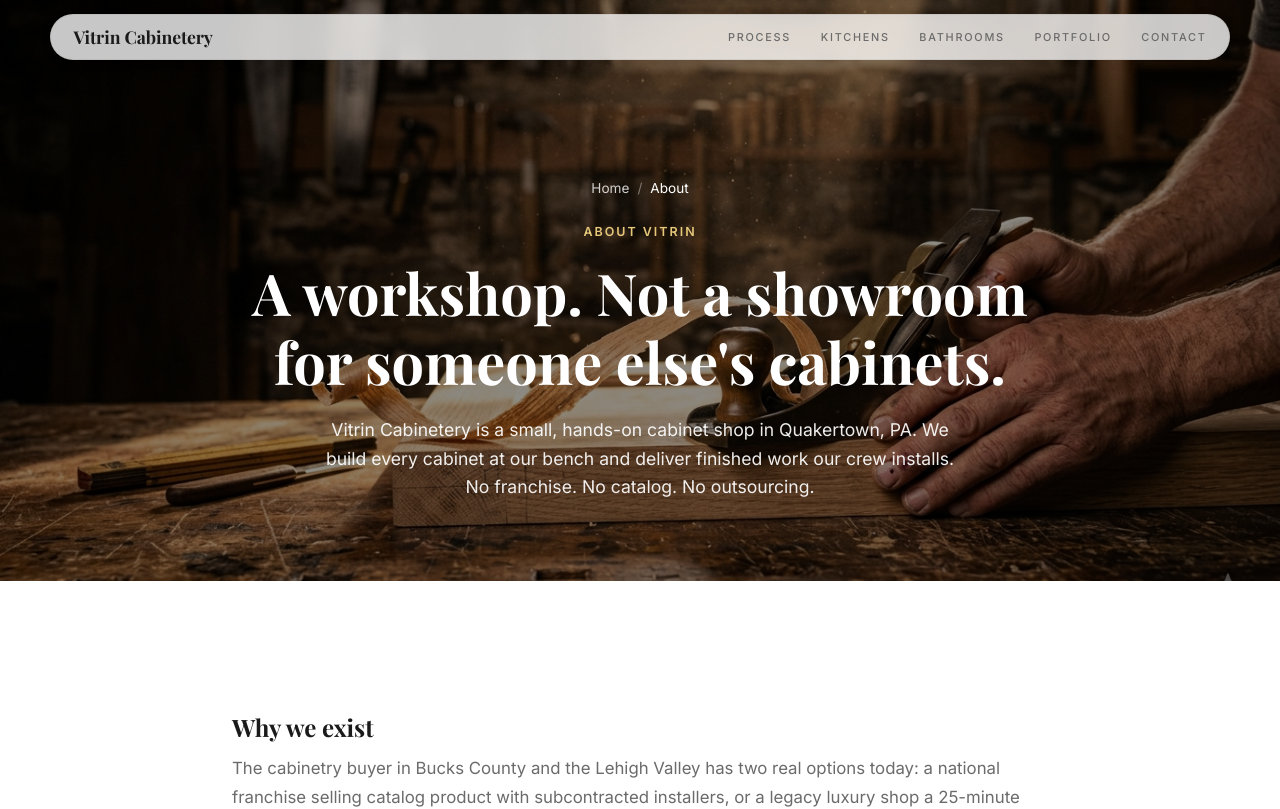
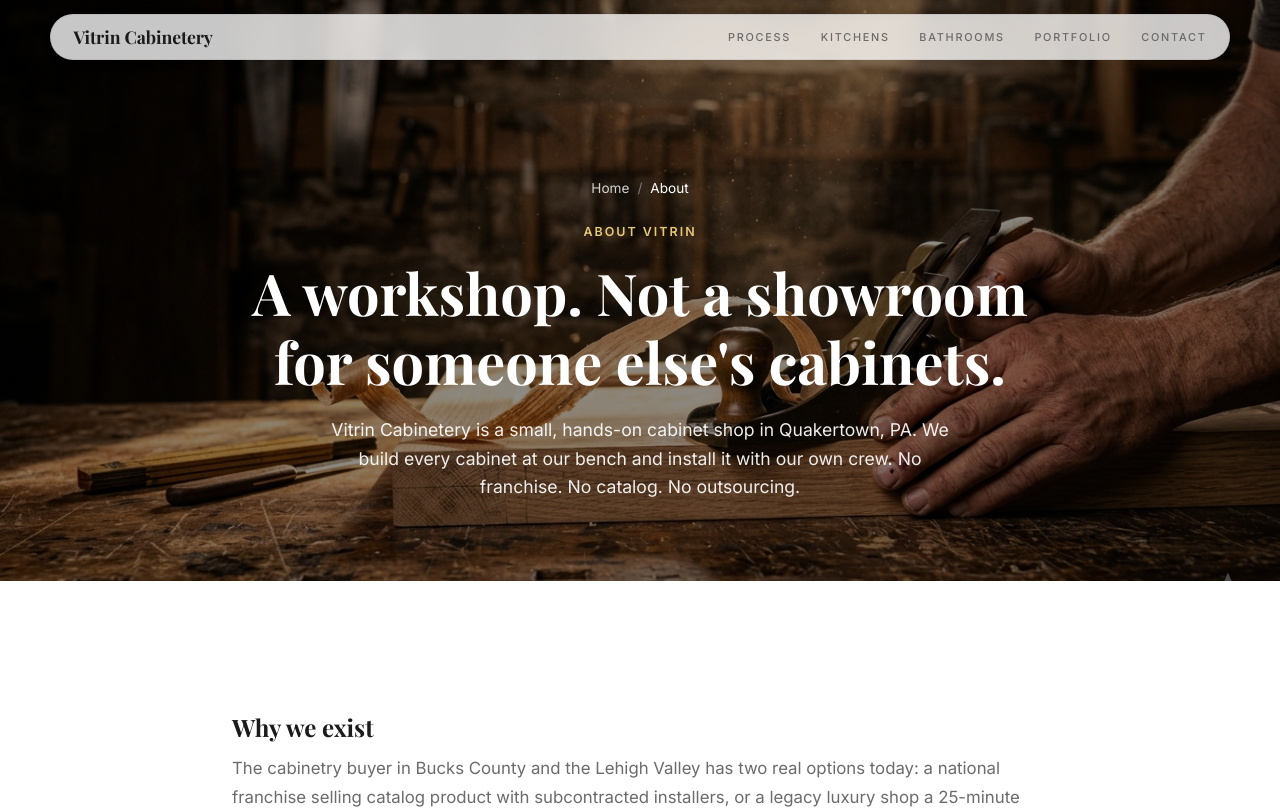
Before and after one commit to veyis/vitincabinetry.com, a Next.js app: page /about in a window 1280 px wide. Shown: the top 809 px of the page. Built offline with nearby package versions, Linux system fonts and the light colour scheme; no server answers.

Commit message:
fix(about): tighten hero parallelism + metadata reflects stock + custom tiers

```diff
--- a/src/app/about/page.tsx
+++ b/src/app/about/page.tsx
@@ -10,7 +10,7 @@ import { breadcrumbSchema, toJsonLd } from "@/lib/schema";
 export const metadata: Metadata = {
   title: "About — A Custom Cabinetry Shop in Quakertown, PA",
   description:
-    "Vitrin Cabinetery is a Quakertown, PA cabinet shop that builds and supplies custom kitchens and baths from our own bench. Meet the team and the shop.",
+    "Vitrin Cabinetery is a Quakertown, PA cabinet shop — stock cabinets from the showroom, custom work built at our bench. Meet the team and the shop.",
   alternates: { canonical: "/about" },
 };
 
@@ -41,7 +41,7 @@ export default function AboutPage() {
             A workshop. Not a showroom for someone else&apos;s cabinets.
           </h1>
           <p style={{ fontSize: "1.1rem", color: "rgba(255,255,255,0.92)", maxWidth: "640px", margin: "0 auto", lineHeight: 1.6 }}>
-            Vitrin Cabinetery is a small, hands-on cabinet shop in Quakertown, PA. We build every cabinet at our bench and deliver finished work our crew installs. No franchise. No catalog. No outsourcing.
+            Vitrin Cabinetery is a small, hands-on cabinet shop in Quakertown, PA. We build every cabinet at our bench and install it with our own crew. No franchise. No catalog. No outsourcing.
           </p>
         </div>
       </section>
```
